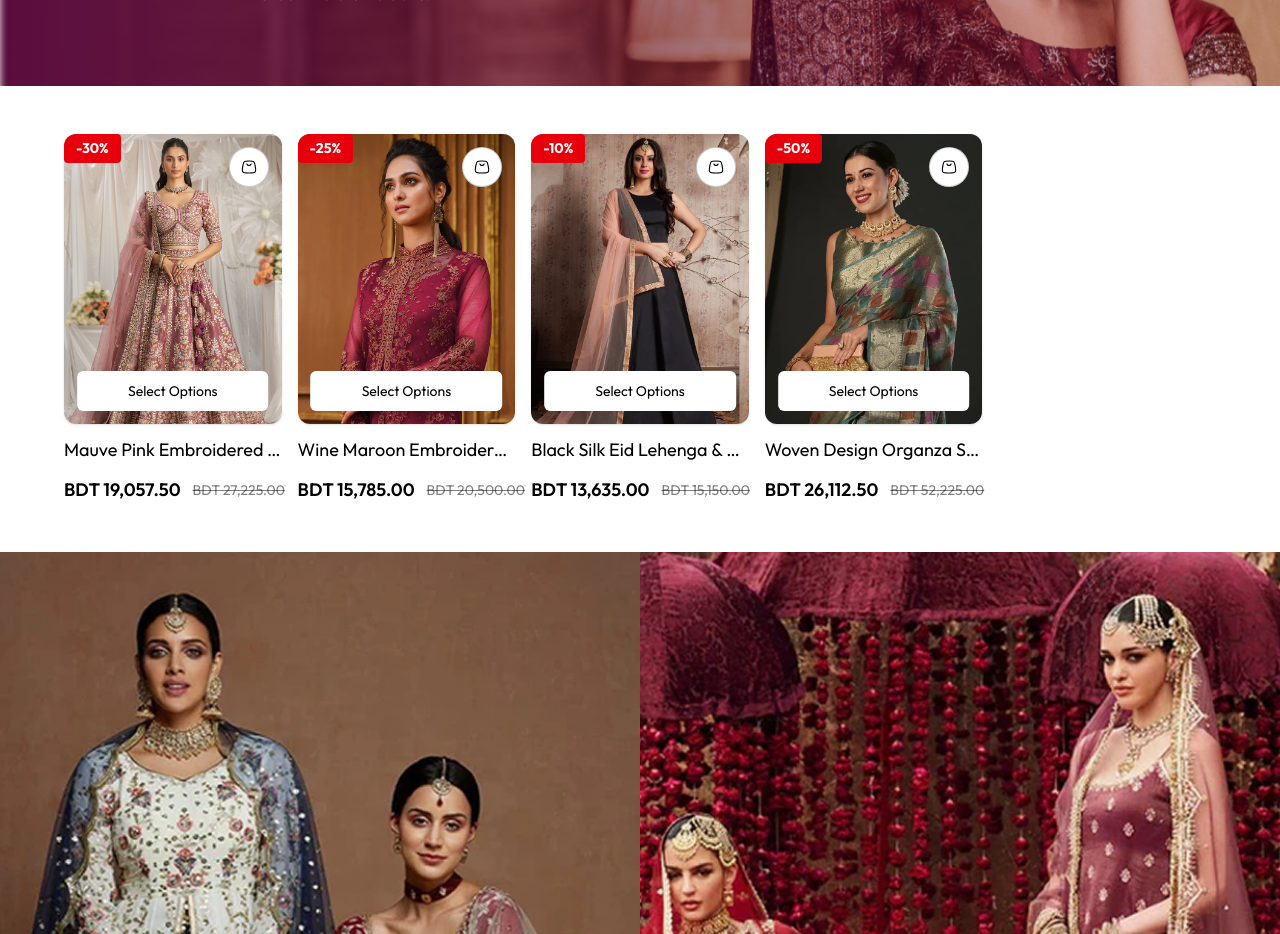
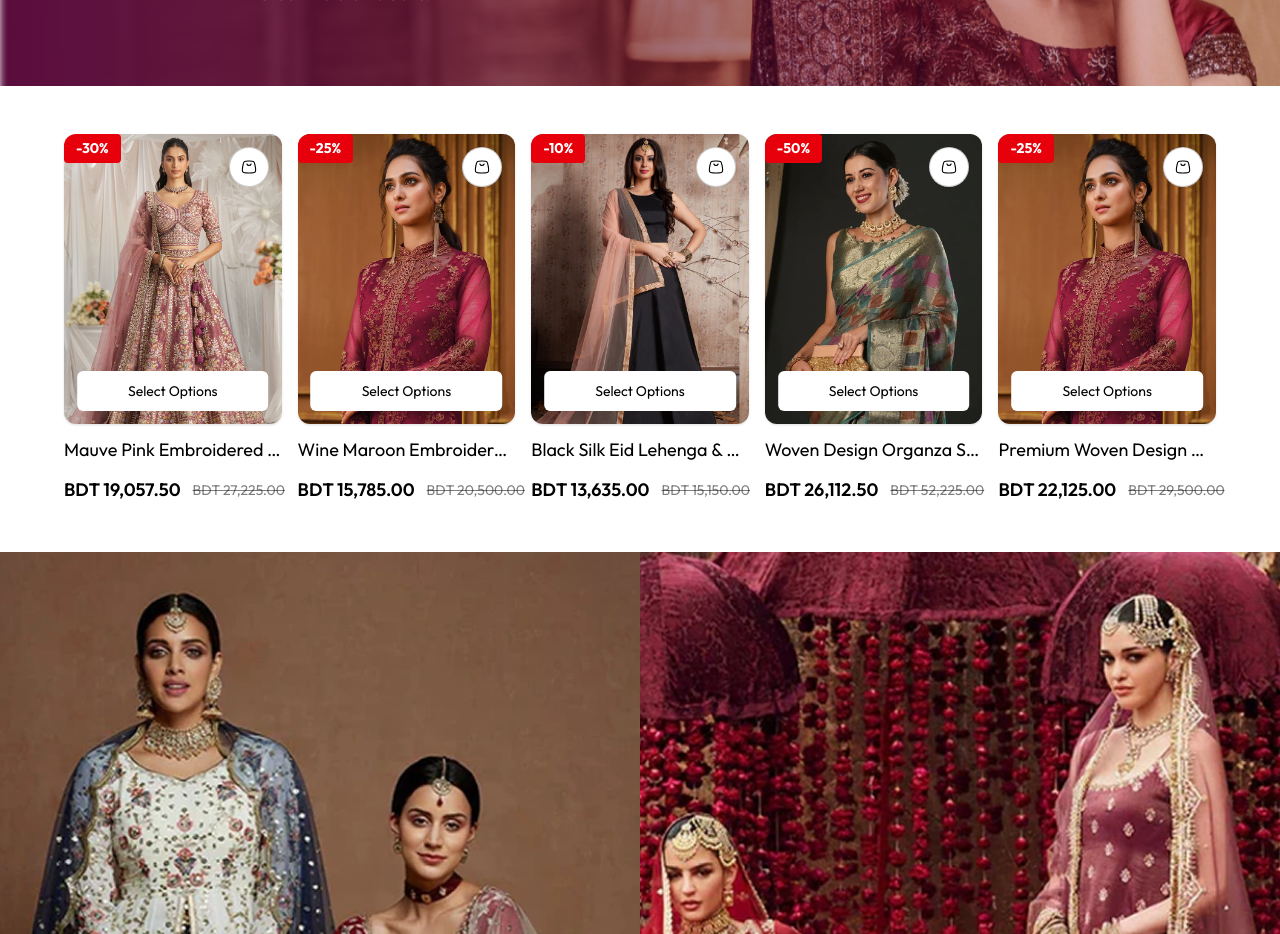
Before and after one commit to Taofique/Dazzling-Diva-Landing-Page, a React (Vite) app: page / in a window 1280 px wide. Shown: the part 1740-2674 px from the top of the page. Built offline with nearby package versions, Linux system fonts and the light colour scheme.

Commit message:
add: Include new dummy image data

```diff
--- a/src/data/productPreviewData.ts
+++ b/src/data/productPreviewData.ts
@@ -50,4 +50,13 @@ export const products: Product[] = [
     discountPercentage: 50,
     href: "/product/woven-design-organza-saree",
   },
+  {
+    id: "premium-woven-organza-saree",
+    title: "Premium Woven Design Organza Saree",
+    image: WineMaroonImage,
+    price: 22125.0,
+    originalPrice: 29500.0,
+    discountPercentage: 25,
+    href: "/product/premium-woven-organza-saree",
+  },
 ];
```
